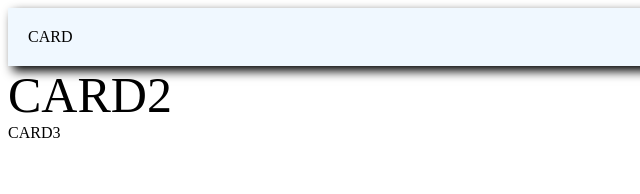
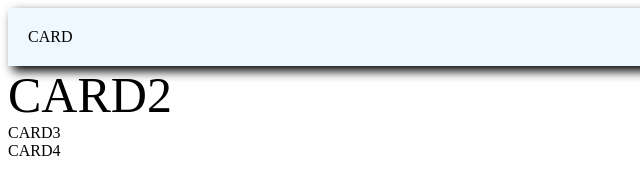
Before and after one commit to The-Jose/git01, a plain HTML site: page index.html in a window 1280 px wide. Shown: the full height of the page, 0-640 px from the left. Drawn offline with Linux system fonts and the light colour scheme.

Commit message:
Update index.html
Agregando card 4

```diff
--- a/index.html
+++ b/index.html
@@ -10,5 +10,6 @@
     <div class="card">CARD</div>
     <div class="card2">CARD2</div>
     <div class="card3">CARD3</div>
+    <div class="card4">CARD4</div>
 </body>
 </html>
```
